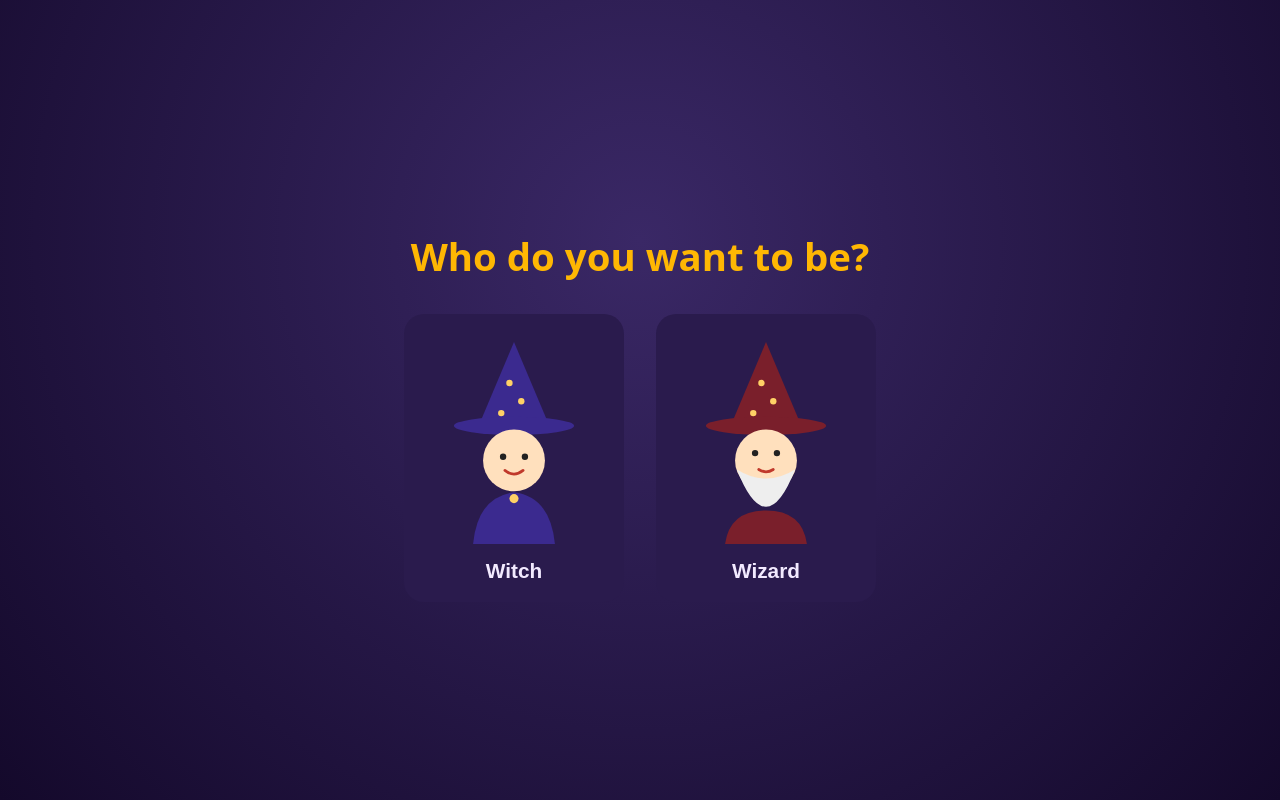
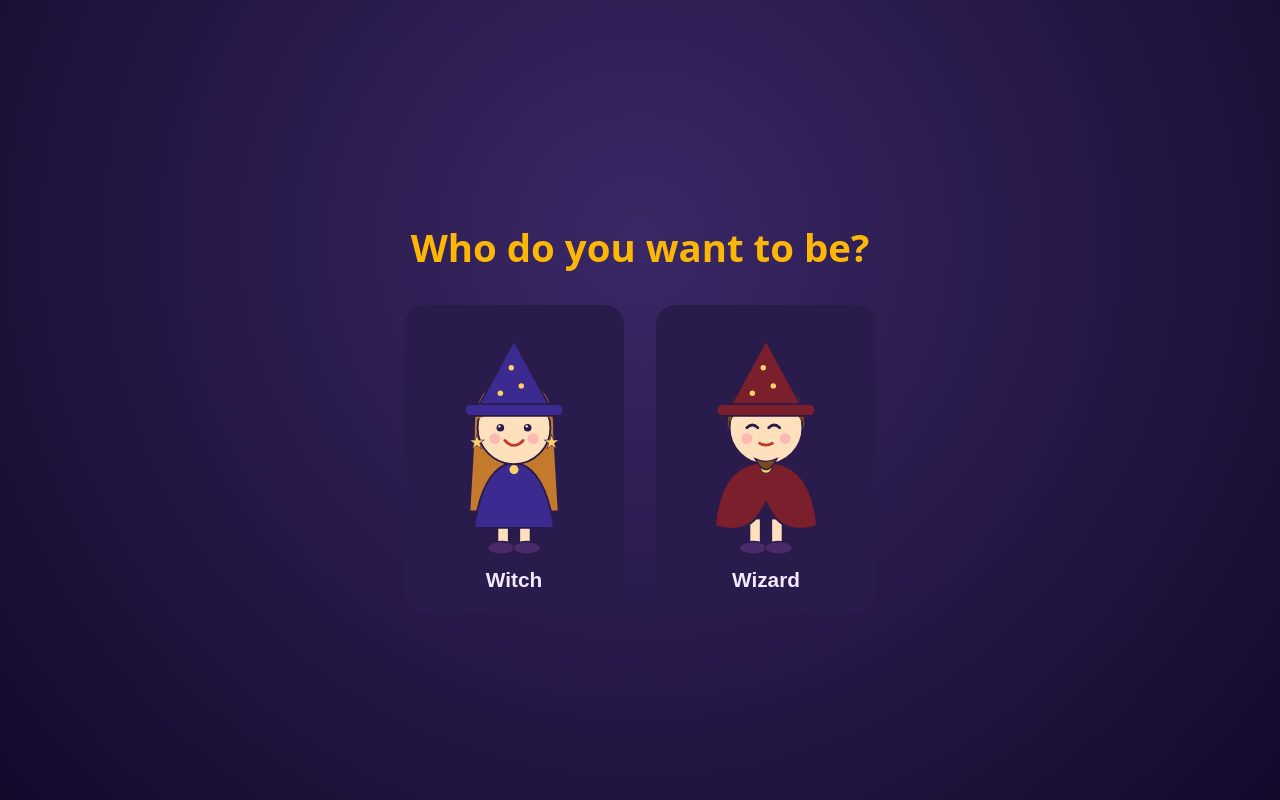
Before and after one commit to tamaslang/wizard-n-which, a website with bundled scripts: page index.html in a window 1280 px wide. Both pictures are taken after a click on the button "Start". Built offline with nearby package versions, Linux system fonts and the light colour scheme.

Commit message:
Choice screen uses editor characters; hats cover top of head
Co-authored-by: Copilot App <223556219+Copilot@users.noreply.github.com>

```diff
--- a/index.html
+++ b/index.html
@@ -75,11 +75,11 @@
       <h2>Who do you want to be?</h2>
       <div class="choices">
         <button class="choice" type="button" data-character="witch">
-          <svg viewBox="0 0 200 240" aria-hidden="true"><use href="#witch"/></svg>
+          <span class="choice-art" data-art="witch"></span>
           <span>Witch</span>
         </button>
         <button class="choice" type="button" data-character="wizard">
-          <svg viewBox="0 0 200 240" aria-hidden="true"><use href="#wizard"/></svg>
+          <span class="choice-art" data-art="wizard"></span>
           <span>Wizard</span>
         </button>
       </div>
--- a/src/main.js
+++ b/src/main.js
@@ -1,11 +1,15 @@
 import { state, showScene } from "./scenes.js";
 import { startHome } from "./home.js";
 import { startDesigner } from "./designer.js";
-import { STARTERS } from "./character.js";
+import { STARTERS, characterSvg } from "./character.js";
 
 const isPhone = matchMedia("(pointer: coarse) and (max-width: 820px)").matches;
 
 addEventListener("DOMContentLoaded", () => {
+  for (const art of document.querySelectorAll(".choice-art")) {
+    art.innerHTML = characterSvg(STARTERS[art.dataset.art]);
+  }
+
   const start = document.getElementById("start");
   const notice = document.getElementById("phone-notice");
 
--- a/src/parts.js
+++ b/src/parts.js
@@ -150,5 +150,5 @@ export function characterSvgBody(c) {
     ${face[c.face](eyeX, cy)}
     ${!witch && c.beard === "moustache" ? beard.moustache(c.beardColor) : ""}
     ${witch ? earrings[c.earrings](c.earringColor, hr, cy) : ""}
-    ${hat[c.hat](c.hatColor)}`;
+    <g transform="translate(0 16)">${hat[c.hat](c.hatColor)}</g>`;
 }
--- a/style.css
+++ b/style.css
@@ -28,7 +28,8 @@ h2 { font-size: clamp(1.6rem, 5vw, 2.4rem); color: #ffb703; }
   border: 3px solid transparent;
 }
 .choice:hover, .choice:focus-visible { background: #3a2866; border-color: #ffb703; }
-.choice svg { width: 100%; }
+.choice-art { display: block; width: 100%; }
+.choice-art svg { width: 100%; display: block; }
 #game { width: min(96vw, 960px); height: auto; border-radius: 12px; box-shadow: 0 0 40px #0008; }
 .hint { color: #cdbdf2; }
 .designer { display: flex; gap: 1.5rem; align-items: flex-start; justify-content: center; flex-wrap: wrap; }
```
